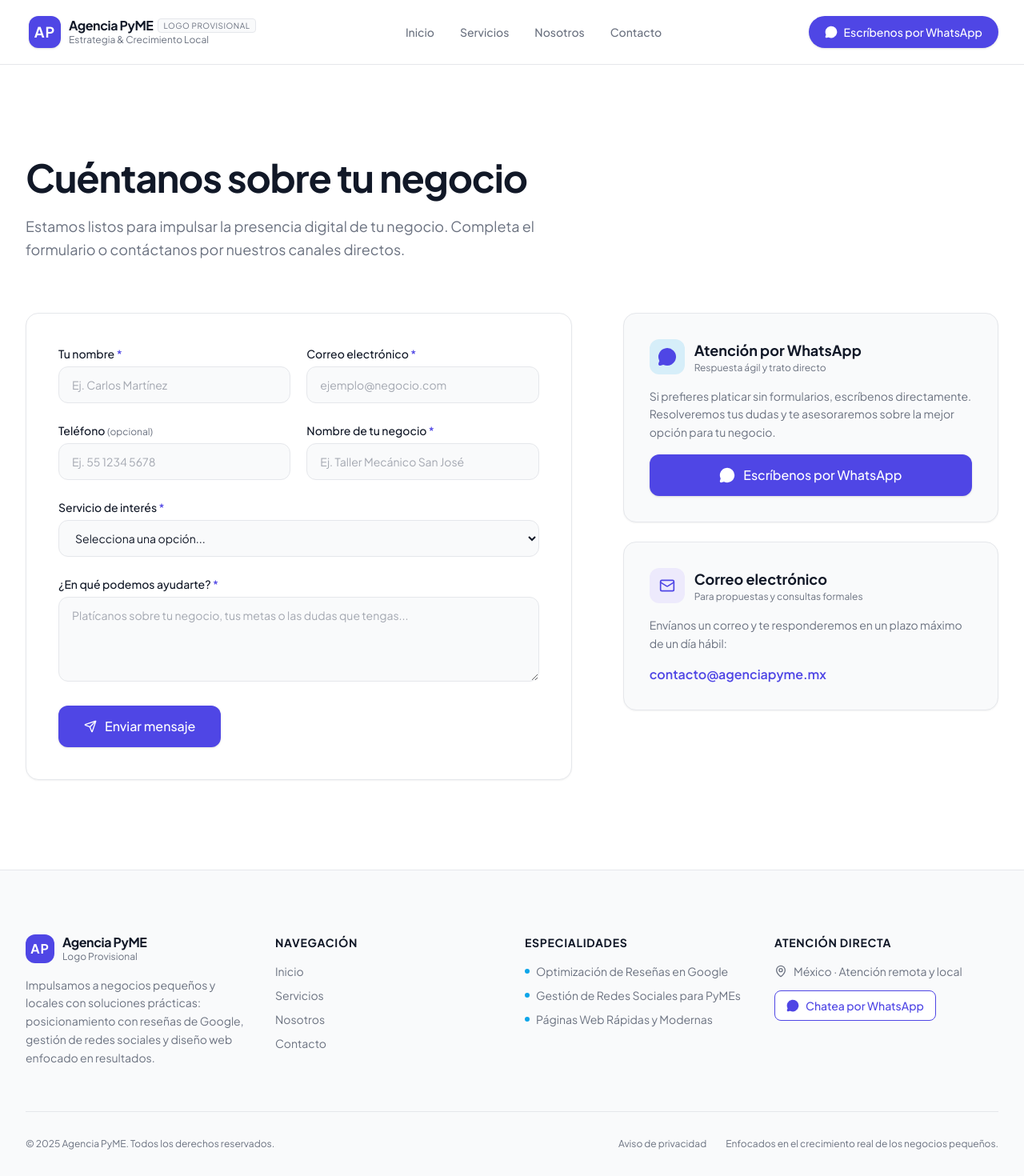
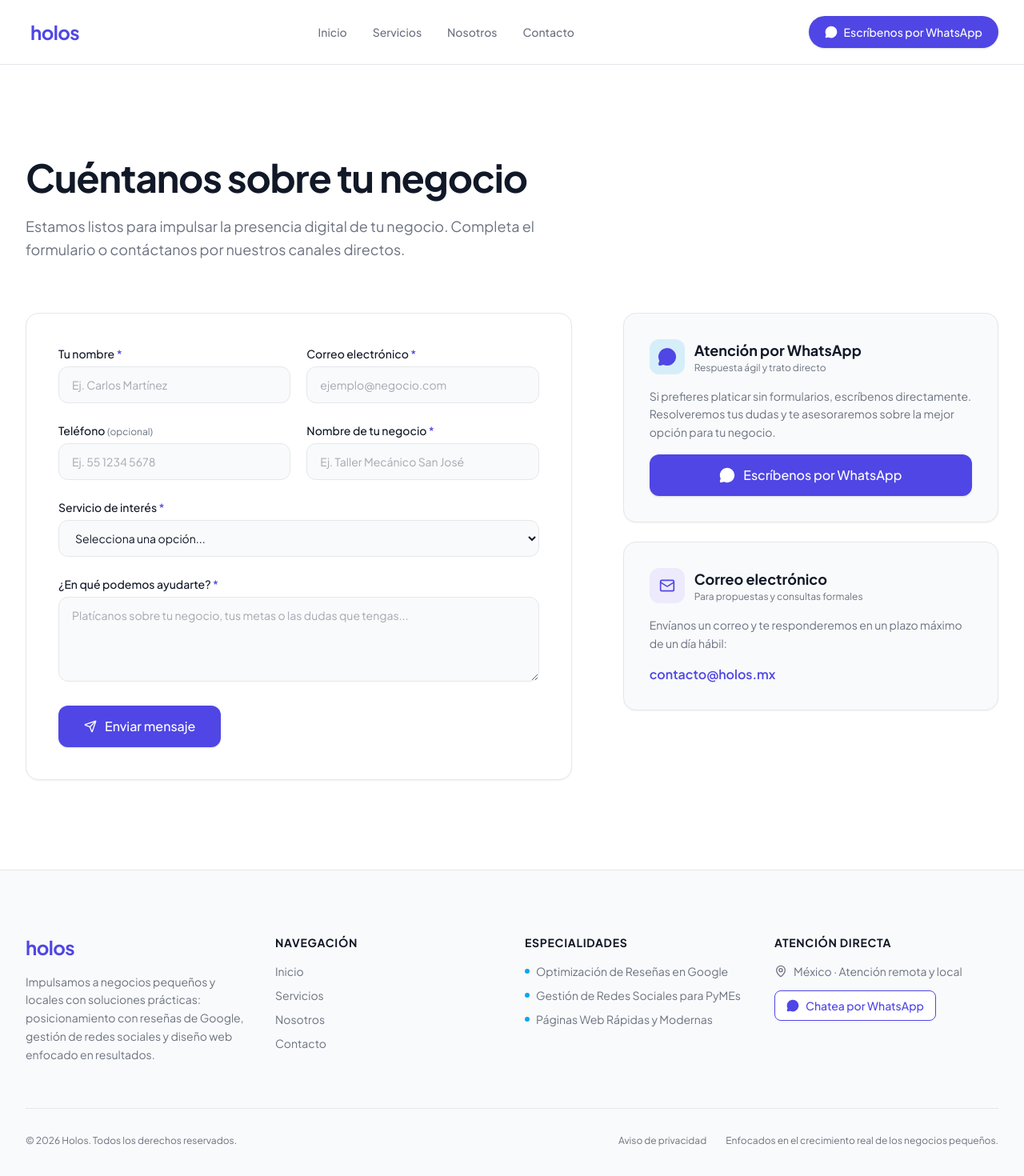
Before and after one commit to isaelrivr/WEB-PAGE-BUSSINESS, a Next.js app: page /contacto in a window 1280 px wide. Shown: the top 1470 px of the page at 80% size. Built offline with nearby package versions, Linux system fonts and the light colour scheme.

Commit message:
nombre holos

```diff
--- a/app/api/contacto/route.ts
+++ b/app/api/contacto/route.ts
@@ -83,8 +83,8 @@ export async function POST(request: Request) {
     // Ejemplo con Resend:
     // const resendApiKey = process.env.RESEND_API_KEY;
     // await resend.emails.send({
-    //   from: "Agencia PyME <notificaciones@tu-dominio.com>",
-    //   to: [process.env.CONTACT_RECEIVER_EMAIL || "contacto@agenciapyme.mx"],
+    //   from: "Holos <notificaciones@tu-dominio.com>",
+    //   to: [process.env.CONTACT_RECEIVER_EMAIL || "contacto@holos.mx"],
     //   subject: `Nuevo contacto: ${negocio} (${servicio})`,
     //   text: `Nombre: ${nombre}\nCorreo: ${correo}\nTeléfono: ${telefono}\nMensaje:\n${mensaje}`,
     // });
--- a/app/contacto/page.tsx
+++ b/app/contacto/page.tsx
@@ -2,9 +2,9 @@ import type { Metadata } from "next";
 import ContactForm from "@/components/ContactForm";
 
 export const metadata: Metadata = {
-  title: "Contacto | Agencia PyME",
+  title: "Contacto | Holos",
   description:
-    "Cuéntanos sobre tu negocio. Te ayudamos a potenciar tus reseñas en Google Maps, tus redes sociales y tu página web.",
+    "Cuéntanos sobre tu negocio. En Holos te ayudamos a potenciar tus reseñas en Google Maps, tus redes sociales y tu página web.",
 };
 
 export default function ContactPage() {
--- a/app/layout.tsx
+++ b/app/layout.tsx
@@ -12,9 +12,9 @@ const plusJakartaSans = Plus_Jakarta_Sans({
 });
 
 export const metadata: Metadata = {
-  title: "Agencia PyME | Reseñas de Google, Redes Sociales y Páginas Web",
+  title: "Holos | Reseñas, redes y páginas web para negocios locales",
   description:
-    "Especialistas en impulsar negocios locales y pequeñas empresas mediante la optimización de reseñas en Google Maps, gestión de redes sociales y diseño web profesional.",
+    "Ayudamos a negocios locales a crecer y destacar con optimización de reseñas en Google Maps, gestión de redes sociales y páginas web profesionales.",
 };
 
 export default function RootLayout({
--- a/app/privacidad/page.tsx
+++ b/app/privacidad/page.tsx
@@ -3,8 +3,8 @@ import Link from "next/link";
 import { ArrowLeft, Shield } from "lucide-react";
 
 export const metadata: Metadata = {
-  title: "Aviso de Privacidad | Agencia PyME",
-  description: "Aviso de privacidad y tratamiento de datos personales.",
+  title: "Aviso de Privacidad | Holos",
+  description: "Aviso de privacidad y tratamiento de datos personales de Holos.",
 };
 
 export default function PrivacyPage() {
@@ -38,7 +38,7 @@ export default function PrivacyPage() {
               1. Identidad y responsabilidad
             </h2>
             <p>
-              Agencia PyME (identidad provisional) es responsable del uso y protección de los datos personales que nos proporciones a través de nuestro sitio web y canales de mensajería.
+              Holos es responsable del uso y protección de los datos personales que nos proporciones a través de nuestro sitio web y canales de mensajería.
             </p>
           </section>
 
--- a/components/ContactForm.tsx
+++ b/components/ContactForm.tsx
@@ -9,7 +9,7 @@ export const CONTACT_INFO = {
   whatsappDisplay: "+52 (000) 000-0000",
   whatsappUrl:
     "https://wa.me/5210000000000?text=Hola,%20me%20gustar%C3%ADa%20recibir%20informaci%C3%B3n%20para%20mi%20negocio",
-  email: "contacto@agenciapyme.mx",
+  email: "contacto@holos.mx",
 };
 
 const SERVICE_OPTIONS = [
--- a/components/Footer.tsx
+++ b/components/Footer.tsx
@@ -1,5 +1,6 @@
 import Link from "next/link";
 import { MessageCircle, MapPin } from "lucide-react";
+import Logo from "@/components/Logo";
 
 export default function Footer() {
   const whatsappUrl =
@@ -9,19 +10,11 @@ export default function Footer() {
     <footer className="bg-surface border-t border-border text-text-muted mt-auto">
       <div className="max-w-7xl mx-auto px-4 sm:px-6 lg:px-8 py-16 lg:py-20">
         <div className="grid grid-cols-1 md:grid-cols-2 lg:grid-cols-4 gap-12 lg:gap-8">
-          {/* Columna 1: Identidad provisional */}
+          {/* Columna 1: Identidad */}
           <div className="space-y-4">
-            <div className="flex items-center gap-2.5">
-              <div className="w-9 h-9 rounded-xl bg-primary text-white flex items-center justify-center font-bold text-base tracking-wider">
-                AP
-              </div>
-              <div className="flex flex-col">
-                <span className="text-base font-bold text-text-main tracking-tight leading-tight">
-                  Agencia PyME
-                </span>
-                <span className="text-xs text-text-muted">Logo Provisional</span>
-              </div>
-            </div>
+            <Link href="/" className="inline-block" aria-label="Holos - Inicio">
+              <Logo className="text-2xl" />
+            </Link>
             <p className="text-sm text-text-muted leading-relaxed max-w-sm">
               Impulsamos a negocios pequeños y locales con soluciones prácticas:
               posicionamiento con reseñas de Google, gestión de redes sociales y
@@ -115,7 +108,7 @@ export default function Footer() {
 
         {/* Separador y parte inferior con enlace a Aviso de privacidad */}
         <div className="mt-14 pt-8 border-t border-border flex flex-col sm:flex-row items-center justify-between gap-4 text-xs text-text-muted">
-          <p>© 2025 Agencia PyME. Todos los derechos reservados.</p>
+          <p>© 2026 Holos. Todos los derechos reservados.</p>
           <div className="flex items-center gap-6">
             <Link
               href="/privacidad"
--- /dev/null
+++ b/components/Logo.tsx
@@ -0,0 +1,15 @@
+interface LogoProps {
+  className?: string;
+}
+
+export default function Logo({ className = "" }: LogoProps) {
+  return (
+    <span
+      className={`font-sans font-bold text-primary tracking-tight select-none lowercase ${
+        className || "text-2xl"
+      }`}
+    >
+      holos
+    </span>
+  );
+}
--- a/components/Navbar.tsx
+++ b/components/Navbar.tsx
@@ -3,6 +3,7 @@
 import { useState } from "react";
 import Link from "next/link";
 import { MessageCircle, Menu, X, ArrowUpRight } from "lucide-react";
+import Logo from "@/components/Logo";
 
 const NAV_LINKS = [
   { name: "Inicio", href: "/" },
@@ -24,25 +25,13 @@ export default function Navbar() {
         aria-label="Navegación principal"
         className="max-w-7xl mx-auto px-4 sm:px-6 lg:px-8 h-20 flex items-center justify-between"
       >
-        {/* Logo provisional */}
+        {/* Logo Holos */}
         <Link
           href="/"
-          className="flex items-center gap-2.5 group focus:outline-none focus-visible:ring-2 focus-visible:ring-primary rounded-lg p-1"
+          className="flex items-center group focus:outline-none focus-visible:ring-2 focus-visible:ring-primary rounded-lg py-1 px-1.5"
+          aria-label="Holos - Inicio"
         >
-          <div className="w-10 h-10 rounded-xl bg-primary text-white flex items-center justify-center font-bold text-lg tracking-wider shadow-sm transition-transform duration-300 group-hover:scale-105">
-            AP
-          </div>
-          <div className="flex flex-col">
-            <span className="text-base font-bold text-text-main tracking-tight leading-tight flex items-center gap-1.5">
-              Agencia PyME
-              <span className="text-[10px] font-normal uppercase tracking-wider px-1.5 py-0.5 rounded bg-surface text-text-muted border border-border">
-                Logo Provisional
-              </span>
-            </span>
-            <span className="text-xs text-text-muted font-normal">
-              Estrategia & Crecimiento Local
-            </span>
-          </div>
+          <Logo className="text-2xl transition-transform duration-200 group-hover:scale-105" />
         </Link>
 
         {/* Enlaces de escritorio */}
```
